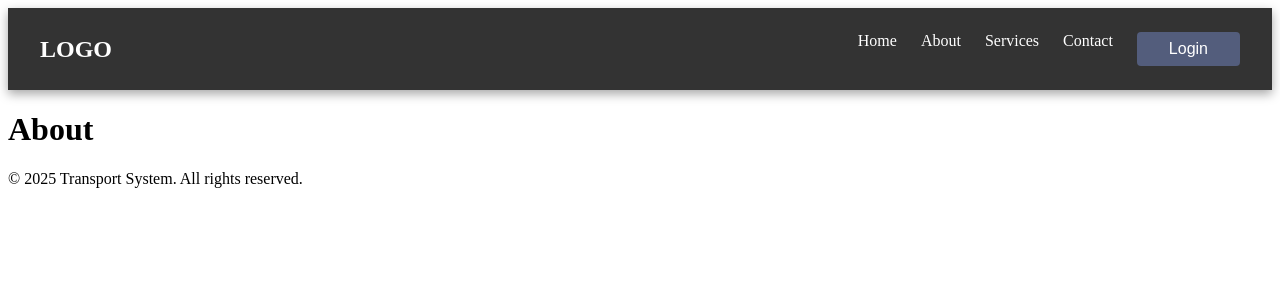
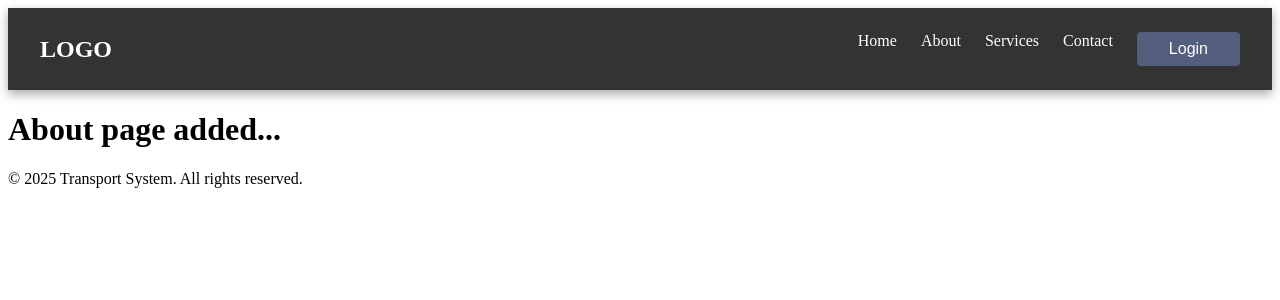
Before and after one commit to SUMIT-77985/transport-management-system, a Next.js app: page /about in a window 1280 px wide. Shown: the top 300 px of the page. Built offline with nearby package versions, Linux system fonts and the light colour scheme.

Commit message:
About page changed to check how to push code to github.

```diff
--- a/src/app/about/page.tsx
+++ b/src/app/about/page.tsx
@@ -1,7 +1,7 @@
 export default function About() {
   return (
     <div>
-      <h1>About</h1>
+      <h1>About page added...</h1>
     </div>
   );
 }
```
